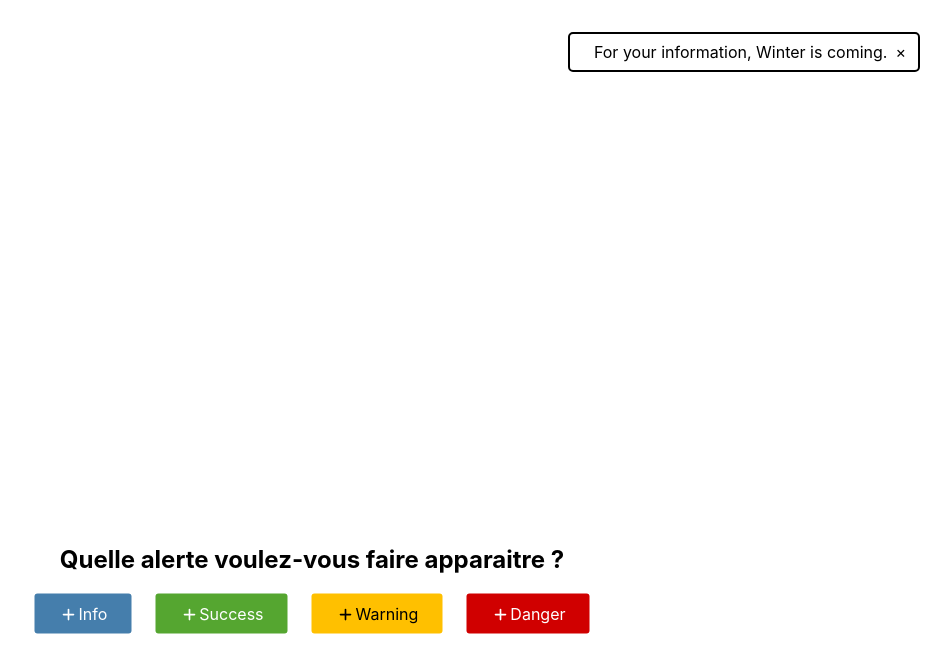
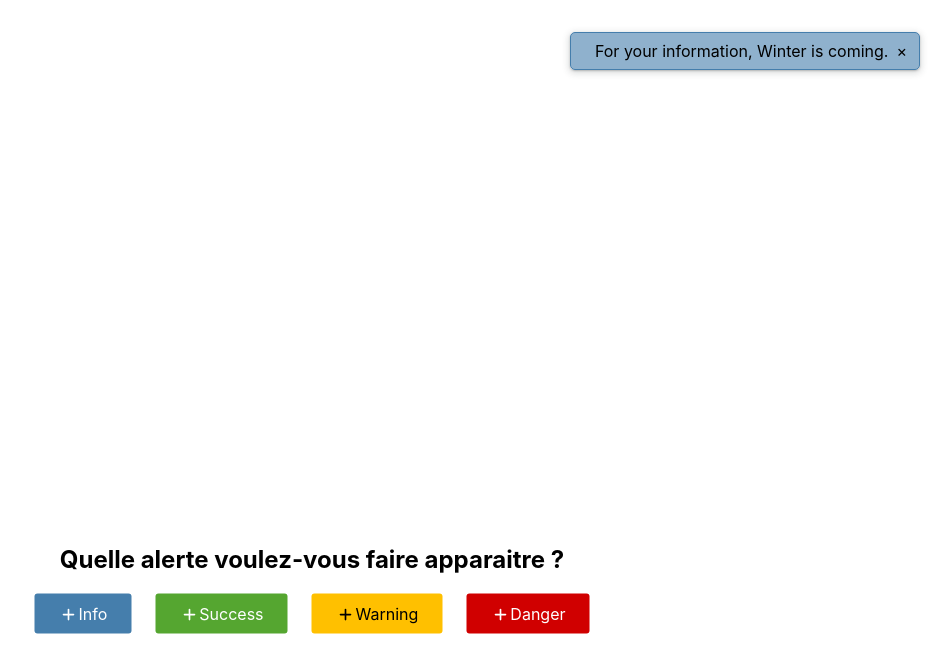
Before and after one commit to ifiroth/cra, a React (Create React App) app: page / in a window 1280 px wide. Both pictures are taken after a click on the element "Info". Shown: the top 672 px of the page, without its empty margins (328-1280 px from the left). Built offline with nearby package versions, Linux system fonts and the light colour scheme.

Commit message:
polishing animation and effects

```diff
--- a/src/App.js
+++ b/src/App.js
@@ -61,7 +61,7 @@ function App() {
       case "Success": setShowSuccess(!showSuccess); break
       case "Warning": setShowWarning(!showWarning); break
       case "Danger": setShowDanger(!showDanger); break
-      default: setShowInfo(!showInfo)
+      default: break;
     }
   }
 
--- a/src/Components/Toast.js
+++ b/src/Components/Toast.js
@@ -1,8 +1,8 @@
 import React from "react";
 
-const Toast = ({ button, toast_css, onClose, type }) => {
+const Toast = ({ button, onClose, type }) => {
   return (
-    <span style={{...toast_css}} className={["toast", type.toLowerCase()].join(" ")}>
+    <span className={["toast", type.toLowerCase()].join(" ")}>
       { button.message }
       <span onClick={onClose} className="close-cross">&times;</span>
     </span>
--- a/src/Styles/main.scss
+++ b/src/Styles/main.scss
@@ -1,3 +1,8 @@
+$color-info: #457EAC;
+$color-danger: #D00000;
+$color-warning: #FFC000;
+$color-success: #55A630;
+
 .wrapper {
 
     position: absolute;
@@ -52,10 +57,33 @@
         padding: .5rem 1.5rem;
         padding-right: .25rem;
 
-        border-width: 2px;
+        border-width: 1px;
         border-style: solid;
         border-radius: 5px;
 
+        box-shadow: rgba(60, 64, 67, 0.3) 0px 1px 2px 0px, rgba(60, 64, 67, 0.15) 0px 2px 6px 2px;
+
+        animation: .2s linear appear;
+
+        &.info {
+            border-color: $color-info;
+            background-color: adjust-color($color-info, $alpha: -0.4);
+        }
+
+        &.warning {
+            border-color: $color-warning;
+            background-color: adjust-color($color-warning, $alpha: -0.4);
+        }
+
+        &.danger {
+            border-color: $color-danger;
+            background-color: adjust-color($color-danger, $alpha: -0.4);
+        }
+
+        &.success {
+            border-color: $color-success;
+            background-color: adjust-color($color-success, $alpha: -0.4);
+        }
 
         .close-cross {
             cursor: pointer;
@@ -69,3 +97,15 @@
         }
     }
 }
+
+@keyframes appear {
+    from {
+        transform: translateY(-50%);
+        opacity: 0;
+    }
+
+    to {
+        transform: translateY(0);
+        opacity: 100%;
+    }
+}
```
